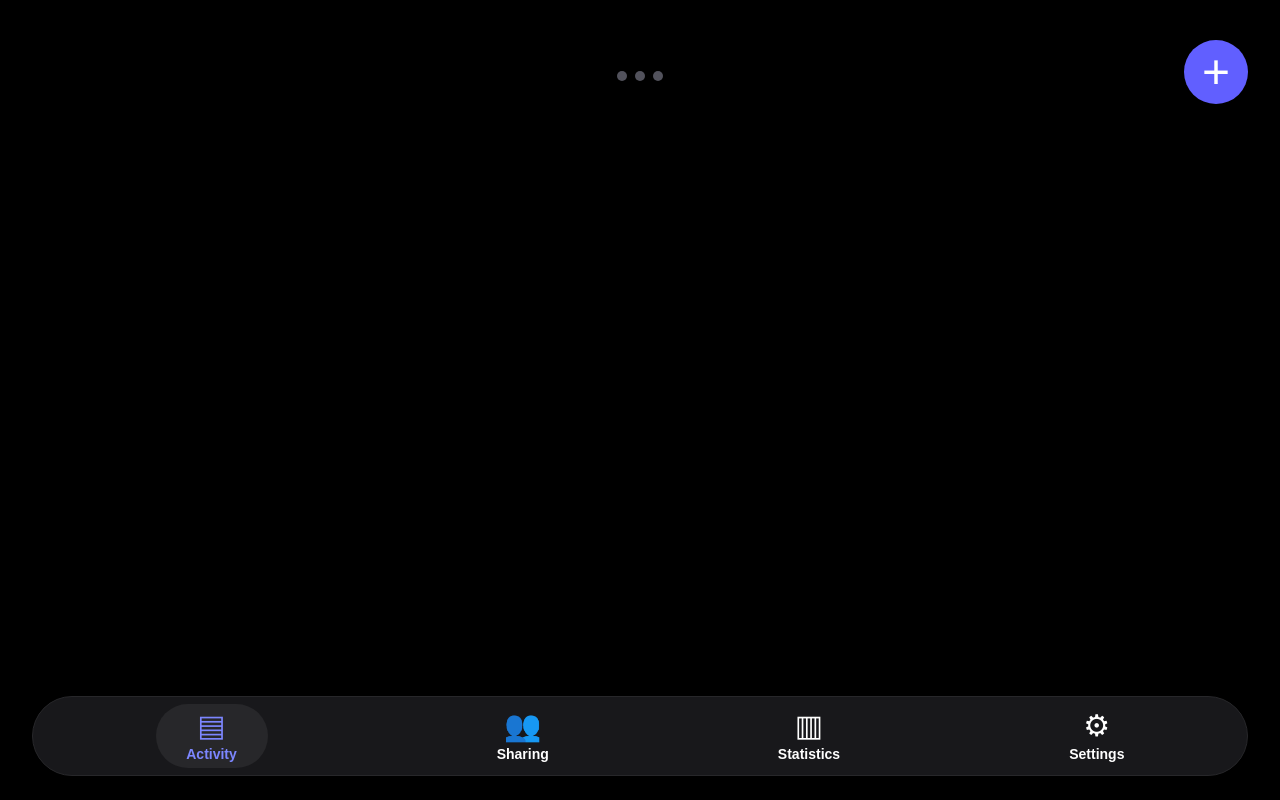
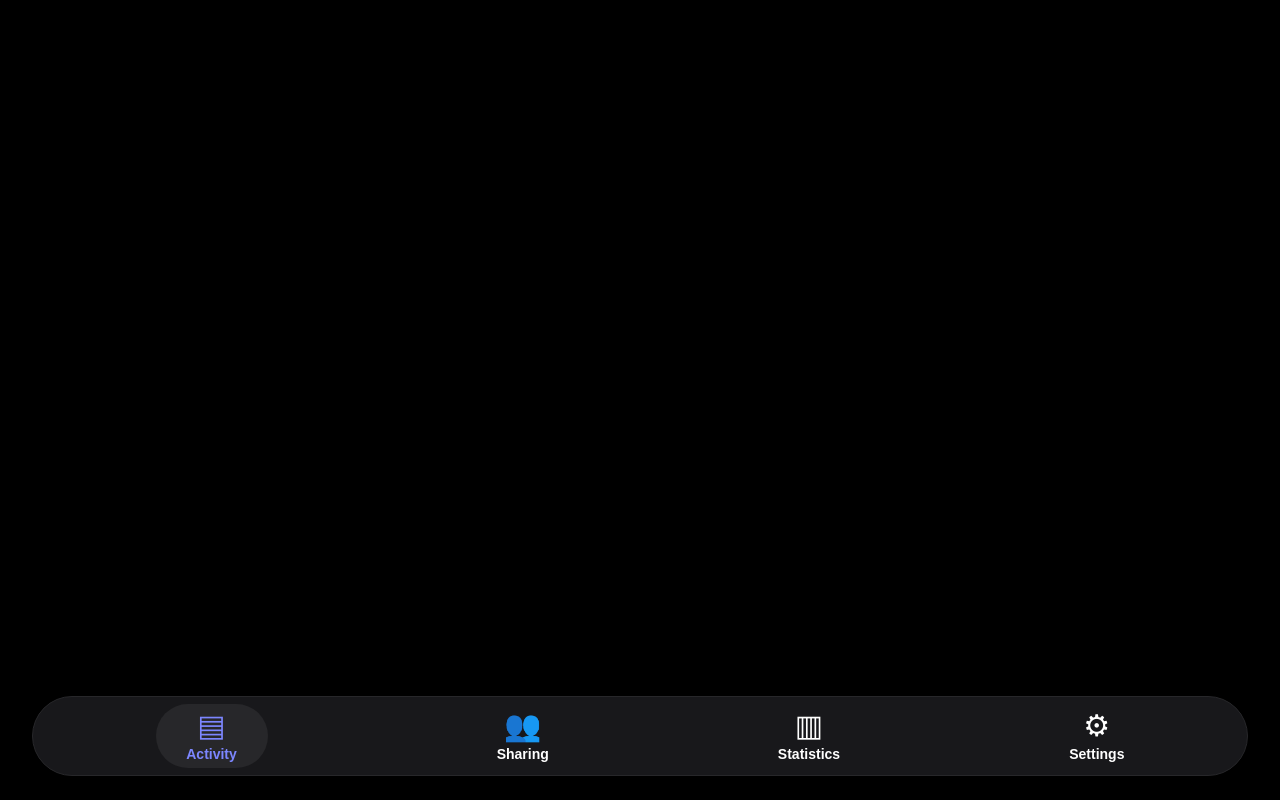
Before and after one commit to tartaryoungx/Life_OS, a Next.js app in the folder frontend/: page /timeline in a window 1280 px wide. Built offline with nearby package versions, Linux system fonts and the light colour scheme.

Commit message:
fix bug for test swipe

```diff
--- a/frontend/src/app/timeline/page.tsx
+++ b/frontend/src/app/timeline/page.tsx
@@ -8,7 +8,7 @@ export default function Timeline() {
   return (
     <main className="min-h-screen bg-black text-white">
       <div className="mx-auto flex flex-col min-h-screen w-full max-w-md px-4 pt-10 pb-6 md:max-w-7xl md:px-8">
-        <TopBar />
+        {/* <TopBar /> */}
 
         {/* <DateStrip /> */}
 
```
